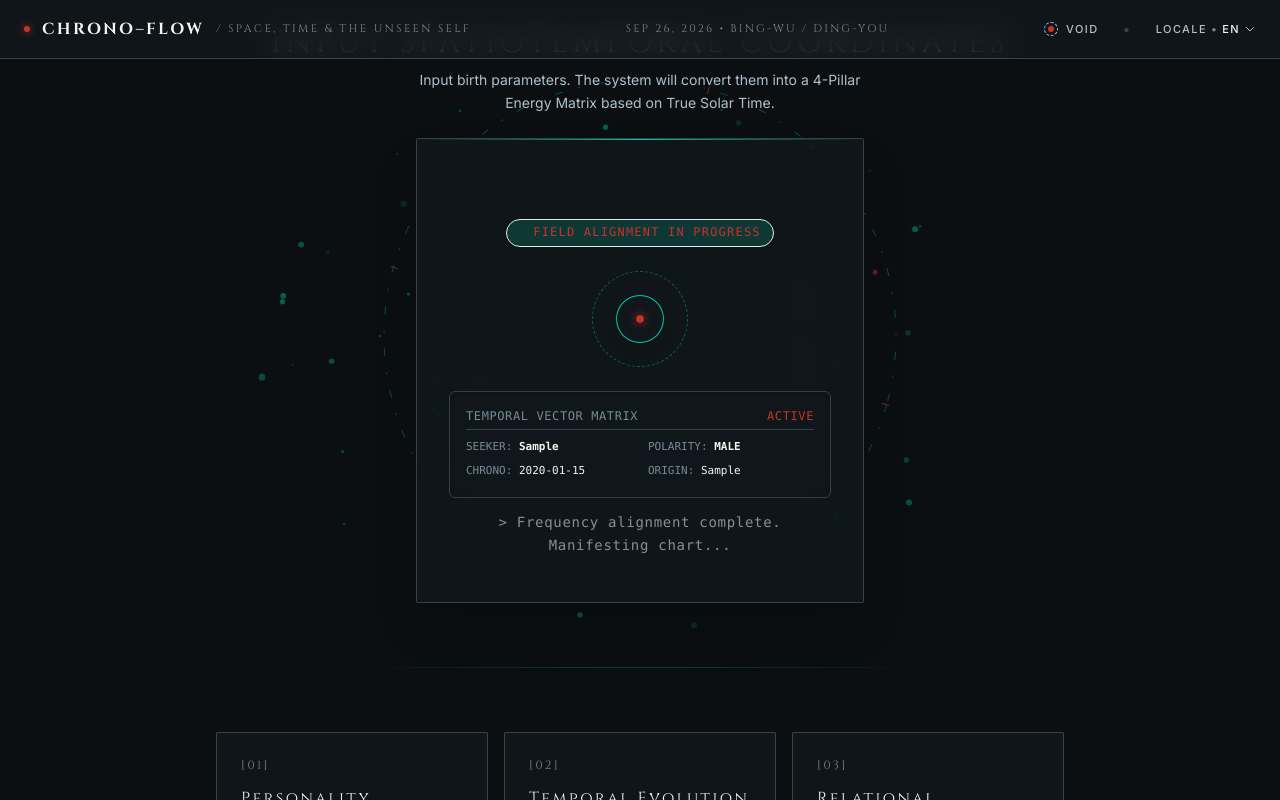
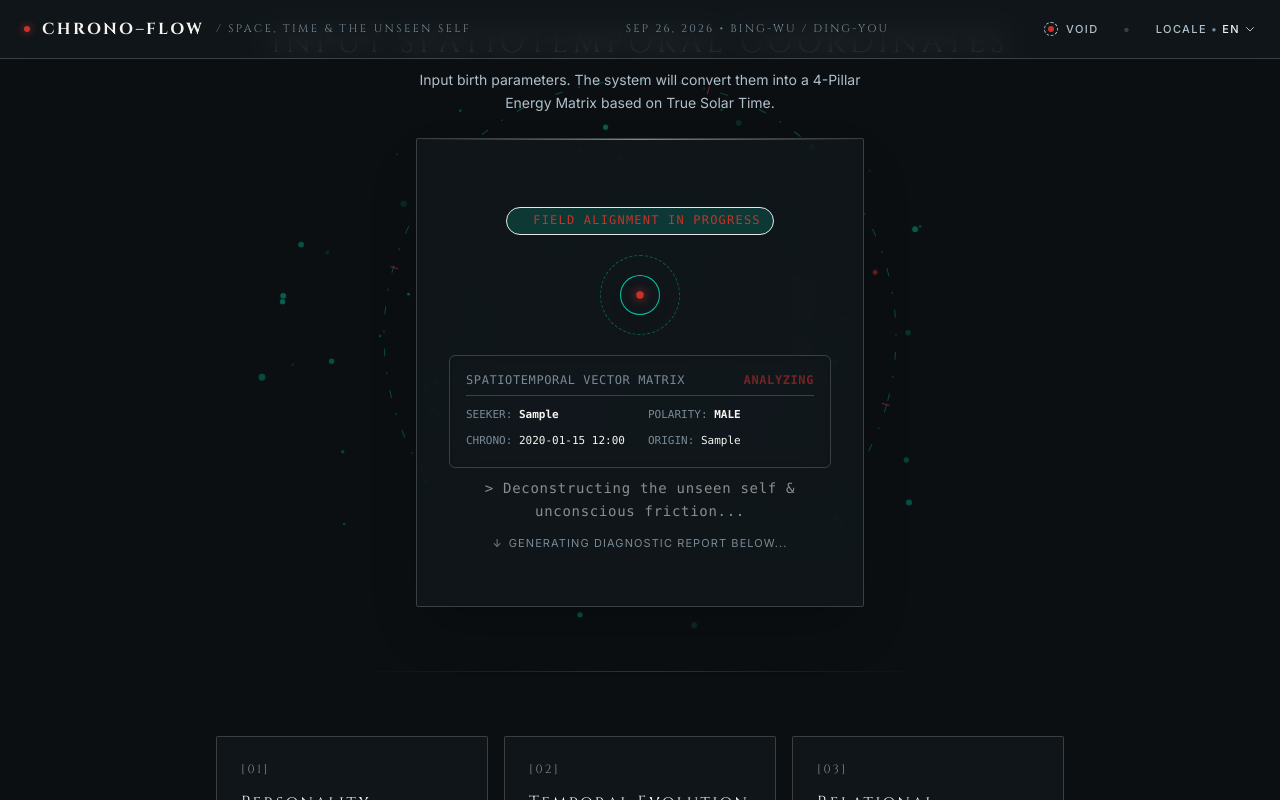
Before and after one commit to wxu198024-art/chrono-flow, a Next.js app: page / in a window 1280 px wide. Both pictures are taken after typing "Sample", "2020-01-15", "Sample" into the empty fields and a click on the button "ALIGN SPATIOTEMPORAL FREQUENCY". Shown: the part 562-1362 px from the top of the page. Built offline with nearby package versions, Linux system fonts and the light colour scheme.

Commit message:
Update BirthForm.tsx

```diff
--- a/components/BirthForm.tsx
+++ b/components/BirthForm.tsx
@@ -8,7 +8,7 @@ export default function BirthForm() {
   const router = useRouter();
   const { dict, lang } = useLanguage?.() || { dict: {}, lang: 'zh' };
 
-  // 1. 原始表单状态（保持完全一致）
+  // 1. 原始表单状态
   const [formData, setFormData] = useState({
     name: '',
     gender: 'male',
@@ -17,43 +17,53 @@ export default function BirthForm() {
     location: '',
   });
 
-  // 2. 新增：分析过度态控制与动态提示文案
+  // 2. 过渡态控制与多语言 steps
   const [isAnalyzing, setIsAnalyzing] = useState(false);
   const [analysisStep, setAnalysisStep] = useState(0);
 
+  // 简体中文
   const stepsZh = [
     '正在锚定时空坐标与场域相位...',
     '正在解构未显之己与潜意识阻力...',
     '时空频率对齐完成，即将显化诊断报告...',
   ];
 
+  // 繁体中文
+  const stepsZhTW = [
+    '正在錨定時空坐標與場域相位...',
+    '正在解構未顯之己與潛意識阻力...',
+    '時空頻率對齊完成，即將顯化診斷報告...',
+  ];
+
+  // 纯英文
   const stepsEn = [
     'Aligning spatiotemporal coordinates & field phase...',
     'Deconstructing the unseen self & unconscious friction...',
     'Frequency alignment complete. Manifesting chart...',
   ];
 
-  const currentSteps = lang === 'en' ? stepsEn : stepsZh;
+  // 根据 lang 精准选择文案
+  const isEn = lang === 'en';
+  const isTW = lang === 'zh-TW' || lang === 'zh-HK' || lang === 'tw';
+
+  const currentSteps = isEn ? stepsEn : isTW ? stepsZhTW : stepsZh;
 
   const handleChange = (e: React.ChangeEvent<HTMLInputElement>) => {
     const { name, value } = e.target;
     setFormData((prev) => ({ ...prev, [name]: value }));
   };
 
-  // 3. 提交事件处理（加入极光卡片过渡动效，不改动原有逻辑）
   const handleSubmit = (e: React.FormEvent) => {
     e.preventDefault();
     console.log('Spatiotemporal Parameters Submitted:', formData);
-
-    // 开启极光演化过渡态
     setIsAnalyzing(true);
   };
 
-  // 4. 过渡态定时器：步进播放分析文案并平滑跳转
+  // 3. 延长过渡时长与步骤播放
   useEffect(() => {
     if (!isAnalyzing) return;
 
-    // 文案自动切换节奏
+    // 每 1.4 秒切换一步文案（总共 3 步，约 4.2 秒）
     const stepInterval = setInterval(() => {
       setAnalysisStep((prev) => {
         if (prev < currentSteps.length - 1) {
@@ -61,11 +71,11 @@ export default function BirthForm() {
         }
         return prev;
       });
-    }, 900);
+    }, 1400);
 
-    // 动画播放完成后执行原有的跳转逻辑
+    // 4.8 秒后平滑跳转
     const jumpTimer = setTimeout(() => {
-      const targetScenario = lang === 'en' ? 'SCENARIO_A_EN' : 'SCENARIO_A_ZH';
+      const targetScenario = isEn ? 'SCENARIO_A_EN' : 'SCENARIO_A_ZH';
 
       const query = new URLSearchParams({
         name: formData.name || 'Seeker',
@@ -76,13 +86,13 @@ export default function BirthForm() {
       }).toString();
 
       router.push(`/chart/${targetScenario}?${query}`);
-    }, 2800);
+    }, 4800);
 
     return () => {
       clearInterval(stepInterval);
       clearTimeout(jumpTimer);
     };
-  }, [isAnalyzing, formData, lang, router, currentSteps.length]);
+  }, [isAnalyzing, formData, isEn, router, currentSteps.length]);
 
   return (
     <div className="relative overflow-hidden rounded-sm border border-[var(--border-line)] bg-[var(--bg-card)] backdrop-blur-xl p-6 md:p-8 shadow-2xl transition-all duration-500">
@@ -98,27 +108,25 @@ export default function BirthForm() {
             : 'opacity-100 scale-100 relative z-10'
         }`}
       >
-        {/* 表单顶部标题与说明文案 */}
         <div className="border-b border-[var(--border-line)] pb-4 mb-2">
           <h2 className="text-xs tracking-[0.2em] font-medium text-[var(--text-primary)] uppercase">
-            {dict?.formTitle || 'SPATIOTEMPORAL MATRIX INPUT'}
+            {dict?.formTitle || (isEn ? 'SPATIOTEMPORAL MATRIX INPUT' : isTW ? '時空矩陣輸入' : '时空矩阵输入')}
           </h2>
           <p className="text-[11px] text-[var(--text-muted)] mt-1 font-normal">
-            {dict?.formNotice || 'Enter coordinates to align your temporal field.'}
+            {dict?.formNotice || (isEn ? 'Enter coordinates to align your temporal field.' : isTW ? '輸入坐標以對齊您的時空場域。' : '输入坐标以对齐您的时空场域。')}
           </p>
         </div>
 
-        {/* 姓名与性别 (二列等高对齐) */}
+        {/* 姓名与性别 */}
         <div className="grid grid-cols-1 sm:grid-cols-2 gap-4 items-start">
-          {/* 姓名 */}
           <div className="space-y-1.5">
             <label className="block text-[11px] h-4 leading-4 tracking-widest text-[var(--text-secondary)] uppercase font-medium">
-              {dict?.identifierLabel || 'IDENTIFIER / NAME'}
+              {dict?.identifierLabel || (isEn ? 'IDENTIFIER / NAME' : isTW ? '標識 / 姓名' : '标识 / 姓名')}
             </label>
             <input
               type="text"
               name="name"
-              placeholder={dict?.identifierPlaceholder || 'Enter full name'}
+              placeholder={dict?.identifierPlaceholder || (isEn ? 'Enter full name' : isTW ? '輸入姓名' : '输入姓名')}
               value={formData.name}
               onChange={handleChange}
               className="w-full h-11 px-3.5 bg-[var(--input-bg)] border border-[var(--input-border)] text-[var(--text-primary)] placeholder-[var(--text-muted)] text-xs rounded-sm focus:outline-none focus:border-[var(--yao-light)] transition-colors"
@@ -126,15 +134,14 @@ export default function BirthForm() {
             />
           </div>
 
-          {/* 性别 */}
           <div className="space-y-1.5">
             <label className="block text-[11px] h-4 leading-4 tracking-widest text-[var(--text-secondary)] uppercase font-medium">
-              {dict?.polarityLabel || 'POLARITY / GENDER'}
+              {dict?.polarityLabel || (isEn ? 'POLARITY / GENDER' : isTW ? '極性 / 性別' : '极性 / 性别')}
             </label>
             <div className="grid grid-cols-2 gap-2 h-11">
               {[
-                { id: 'male', label: dict?.polarityMale || 'Male' },
-                { id: 'female', label: dict?.polarityFemale || 'Female' },
+                { id: 'male', label: dict?.polarityMale || (isEn ? 'Male' : isTW ? '男' : '男') },
+                { id: 'female', label: dict?.polarityFemale || (isEn ? 'Female' : isTW ? '女' : '女') },
               ].map((g) => (
                 <button
                   key={g.id}
@@ -153,12 +160,11 @@ export default function BirthForm() {
           </div>
         </div>
 
-        {/* 出生日期与出生时间 (二列等高对齐) */}
+        {/* 出生日期与时间 */}
         <div className="grid grid-cols-1 sm:grid-cols-2 gap-4 items-start">
-          {/* 出生日期 */}
           <div className="space-y-1.5">
             <label className="block text-[11px] h-4 leading-4 tracking-widest text-[var(--text-secondary)] uppercase font-medium">
-              {dict?.birthDateLabel || 'BIRTH DATE'}
+              {dict?.birthDateLabel || (isEn ? 'BIRTH DATE' : isTW ? '出生日期' : '出生日期')}
             </label>
             <input
               type="date"
@@ -170,10 +176,9 @@ export default function BirthForm() {
             />
           </div>
 
-          {/* 出生时间 */}
           <div className="space-y-1.5">
             <label className="block text-[11px] h-4 leading-4 tracking-widest text-[var(--text-secondary)] uppercase font-medium">
-              {dict?.birthTimeLabel || 'BIRTH TIME'}
+              {dict?.birthTimeLabel || (isEn ? 'BIRTH TIME' : isTW ? '出生時間' : '出生时间')}
             </label>
             <input
               type="time"
@@ -186,18 +191,18 @@ export default function BirthForm() {
           </div>
         </div>
 
-        {/* 出生地点 (单列对齐) */}
+        {/* 出生地点 */}
         <div className="space-y-1.5">
           <label className="block text-[11px] h-4 leading-4 tracking-widest text-[var(--text-secondary)] uppercase font-medium flex justify-between items-center">
-            <span>{dict?.locationLabel || 'ORIGIN CITY'}</span>
+            <span>{dict?.locationLabel || (isEn ? 'ORIGIN CITY' : isTW ? '出生地點' : '出生地点')}</span>
             <span className="text-[var(--text-muted)] italic font-normal text-[10px]">
-              {dict?.locationHint || 'For spatial shift calculation'}
+              {dict?.locationHint || (isEn ? 'For spatial shift calculation' : isTW ? '用於空間偏差計算' : '用于空间偏差计算')}
             </span>
           </label>
           <input
             type="text"
             name="location"
-            placeholder={dict?.locationPlaceholder || 'e.g. Chengdu / London'}
+            placeholder={dict?.locationPlaceholder || (isEn ? 'e.g. Chengdu / London' : isTW ? '例如：成都 / 倫敦' : '例如：成都 / 伦敦')}
             value={formData.location}
             onChange={handleChange}
             className="w-full h-11 px-3.5 bg-[var(--input-bg)] border border-[var(--input-border)] text-[var(--text-primary)] placeholder-[var(--text-muted)] text-xs rounded-sm focus:outline-none focus:border-[var(--yao-light)] transition-colors"
@@ -211,54 +216,60 @@ export default function BirthForm() {
             className="w-full h-12 border border-[var(--border-line-hover)] bg-[var(--bg-card-hover)] hover:bg-[var(--cinnabar)] hover:text-white text-[var(--text-primary)] text-xs tracking-[0.25em] uppercase font-medium transition-all duration-300 rounded-sm shadow-md flex items-center justify-center space-x-2 group"
           >
             <span className="cinnabar-dot group-hover:bg-white transition-colors"></span>
-            <span>{dict?.submitButton || 'ALIGN SPATIOTEMPORAL FREQUENCY'}</span>
+            <span>{dict?.submitButton || (isEn ? 'ALIGN SPATIOTEMPORAL FREQUENCY' : isTW ? '對齊時空頻率' : '对齐时空频率')}</span>
           </button>
         </div>
       </form>
 
       {/* ==================== 2. 极光演化 / 超现代分析卡片态 ==================== */}
       {isAnalyzing && (
-        <div className="relative z-10 py-6 my-auto animate-fade-in flex flex-col items-center justify-center text-center space-y-6">
+        <div className="relative z-10 py-4 my-auto flex flex-col items-center justify-center text-center space-y-5 animate-fade-in">
           {/* 背景极光微尘高光 */}
           <div className="absolute -inset-10 bg-radial-gradient from-[var(--cinnabar)]/10 via-transparent to-transparent blur-2xl animate-pulse pointer-events-none" />
 
-          {/* 顶部科技感 Badge */}
+          {/* 顶部科技感 Status Badge */}
           <div className="inline-flex items-center gap-2 px-3 py-1 rounded-full border border-[var(--cinnabar)]/40 bg-[var(--accent-glow)] text-[10px] font-mono text-[var(--cinnabar)] uppercase tracking-widest">
             <span className="w-1.5 h-1.5 rounded-full bg-[var(--cinnabar)] animate-ping" />
-            <span>FIELD ALIGNMENT IN PROGRESS</span>
+            <span>{isEn ? 'FIELD ALIGNMENT IN PROGRESS' : isTW ? '場域對齊解析中' : '场域对齐解析中'}</span>
           </div>
 
           {/* 中央罗盘与粒子微光核心 */}
-          <div className="relative w-24 h-24 my-2 flex items-center justify-center">
+          <div className="relative w-20 h-20 my-1 flex items-center justify-center">
             <div className="absolute inset-0 rounded-full border border-dashed border-[var(--border-line-hover)] animate-spin-slow opacity-60" />
             <div className="absolute inset-2 rounded-full border border-[var(--cinnabar)]/30 animate-ping opacity-20" />
-            <div className="w-12 h-12 rounded-full border border-[var(--yao-light)] bg-[var(--bg-card)] shadow-lg flex items-center justify-center relative z-10">
+            <div className="w-10 h-10 rounded-full border border-[var(--yao-light)] bg-[var(--bg-card)] shadow-lg flex items-center justify-center relative z-10">
               <span className="cinnabar-dot scale-125" />
             </div>
           </div>
 
-          {/* 时空印记卡片 - 展现在场坐标参数 */}
-          <div className="w-full max-w-md p-4 rounded-md border border-[var(--border-line)] bg-[var(--input-bg)]/80 backdrop-blur-md space-y-2 text-left font-mono text-[11px] shadow-inner">
-            <div className="text-[10px] text-[var(--text-muted)] uppercase border-b border-[var(--border-line)] pb-1 mb-2 tracking-wider flex justify-between">
-              <span>TEMPORAL VECTOR MATRIX</span>
-              <span className="text-[var(--cinnabar)]">ACTIVE</span>
+          {/* 时空印记卡片 - 展示当前信息 */}
+          <div className="w-full max-w-md p-4 rounded-md border border-[var(--border-line)] bg-[var(--input-bg)]/80 backdrop-blur-md space-y-2.5 text-left font-mono text-[11px] shadow-inner">
+            <div className="text-[10px] text-[var(--text-muted)] uppercase border-b border-[var(--border-line)] pb-1.5 mb-2 tracking-wider flex justify-between items-center">
+              <span>{isEn ? 'SPATIOTEMPORAL VECTOR MATRIX' : isTW ? '時空矢量矩陣' : '时空矢量矩阵'}</span>
+              <span className="text-[var(--cinnabar)] font-bold animate-pulse">
+                {isEn ? 'ANALYZING' : isTW ? '解析中' : '解析中'}
+              </span>
             </div>
-            <div className="grid grid-cols-2 gap-x-4 gap-y-1.5 text-[var(--text-secondary)]">
+            <div className="grid grid-cols-2 gap-x-4 gap-y-2 text-[var(--text-secondary)]">
               <div>
-                <span className="text-[var(--text-muted)]">SEEKER:</span>{' '}
-                <span className="text-[var(--text-primary)] font-bold">{formData.name || 'Seeker'}</span>
+                <span className="text-[var(--text-muted)]">{isEn ? 'SEEKER:' : isTW ? '探索者:' : '探索者:'}</span>{' '}
+                <span className="text-[var(--text-primary)] font-bold">{formData.name || (isEn ? 'Seeker' : isTW ? '探索者' : '探索者')}</span>
               </div>
               <div>
-                <span className="text-[var(--text-muted)]">POLARITY:</span>{' '}
-                <span className="text-[var(--text-primary)] font-bold uppercase">{formData.gender}</span>
+                <span className="text-[var(--text-muted)]">{isEn ? 'POLARITY:' : isTW ? '極性:' : '极性:'}</span>{' '}
+                <span className="text-[var(--text-primary)] font-bold uppercase">
+                  {formData.gender === 'female'
+                    ? (isEn ? 'FEMALE' : isTW ? '陰 / 女' : '阴 / 女')
+                    : (isEn ? 'MALE' : isTW ? '陽 / 男' : '阳 / 男')}
+                </span>
               </div>
               <div>
-                <span className="text-[var(--text-muted)]">CHRONO:</span>{' '}
-                <span className="text-[var(--text-primary)]">{formData.birthDate || '1995-11-03'}</span>
+                <span className="text-[var(--text-muted)]">{isEn ? 'CHRONO:' : isTW ? '時空時間:' : '时空时间:'}</span>{' '}
+                <span className="text-[var(--text-primary)]">{formData.birthDate || '1995-11-03'} {formData.birthTime}</span>
               </div>
               <div>
-                <span className="text-[var(--text-muted)]">ORIGIN:</span>{' '}
-                <span className="text-[var(--text-primary)]">{formData.location || 'GLOBAL'}</span>
+                <span className="text-[var(--text-muted)]">{isEn ? 'ORIGIN:' : isTW ? '出生地點:' : '出生地点:'}</span>{' '}
+                <span className="text-[var(--text-primary)]">{formData.location || (isEn ? 'GLOBAL' : '未指定')}</span>
               </div>
             </div>
           </div>
@@ -269,6 +280,18 @@ export default function BirthForm() {
               &gt; {currentSteps[analysisStep]}
             </p>
           </div>
+
+          {/* 下方查看分析引导文字（增加微光提示） */}
+          <div className="pt-2 flex items-center justify-center space-x-1.5 text-[11px] text-[var(--text-muted)] tracking-widest animate-bounce">
+            <span>↓</span>
+            <span>
+              {isEn
+                ? 'GENERATING DIAGNOSTIC REPORT BELOW...'
+                : isTW
+                ? '正在生成下方診斷報告，請稍候...'
+                : '正在生成下方诊断报告，请稍候...'}
+            </span>
+          </div>
         </div>
       )}
     </div>
```
